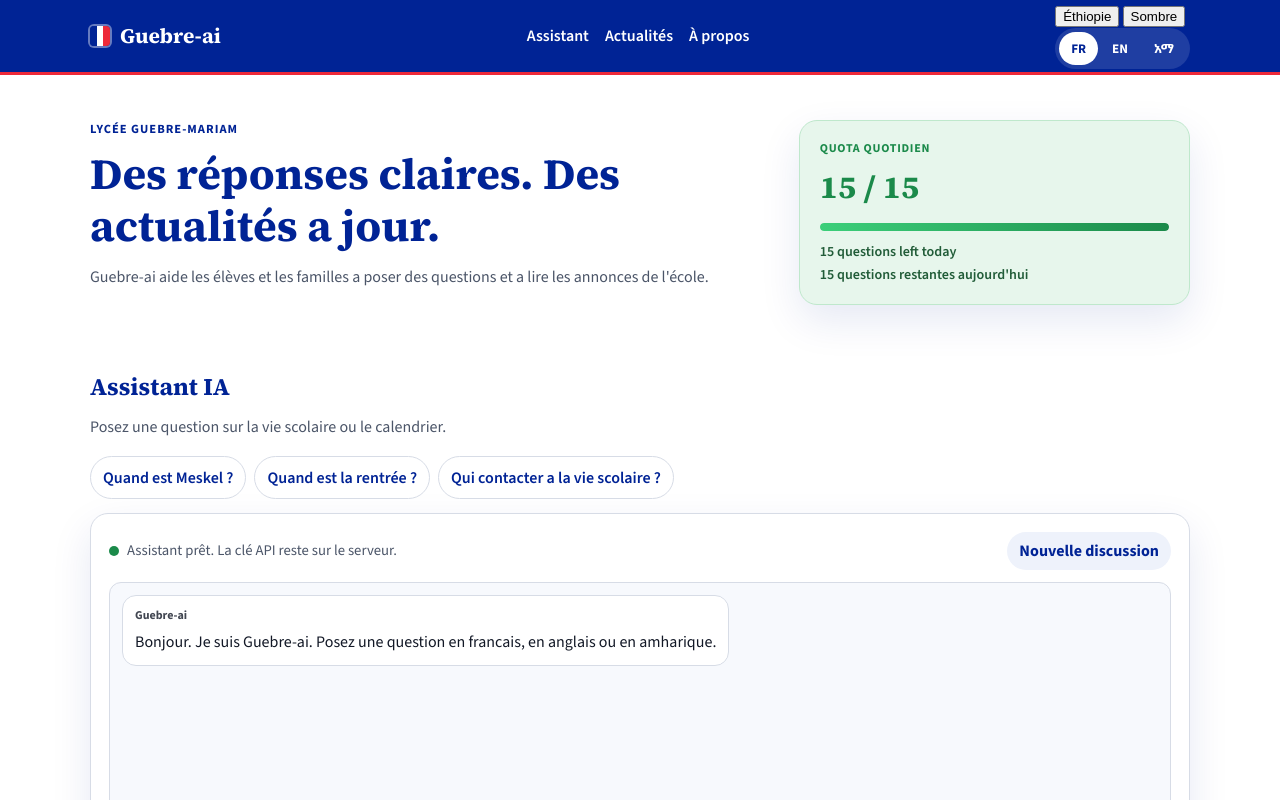
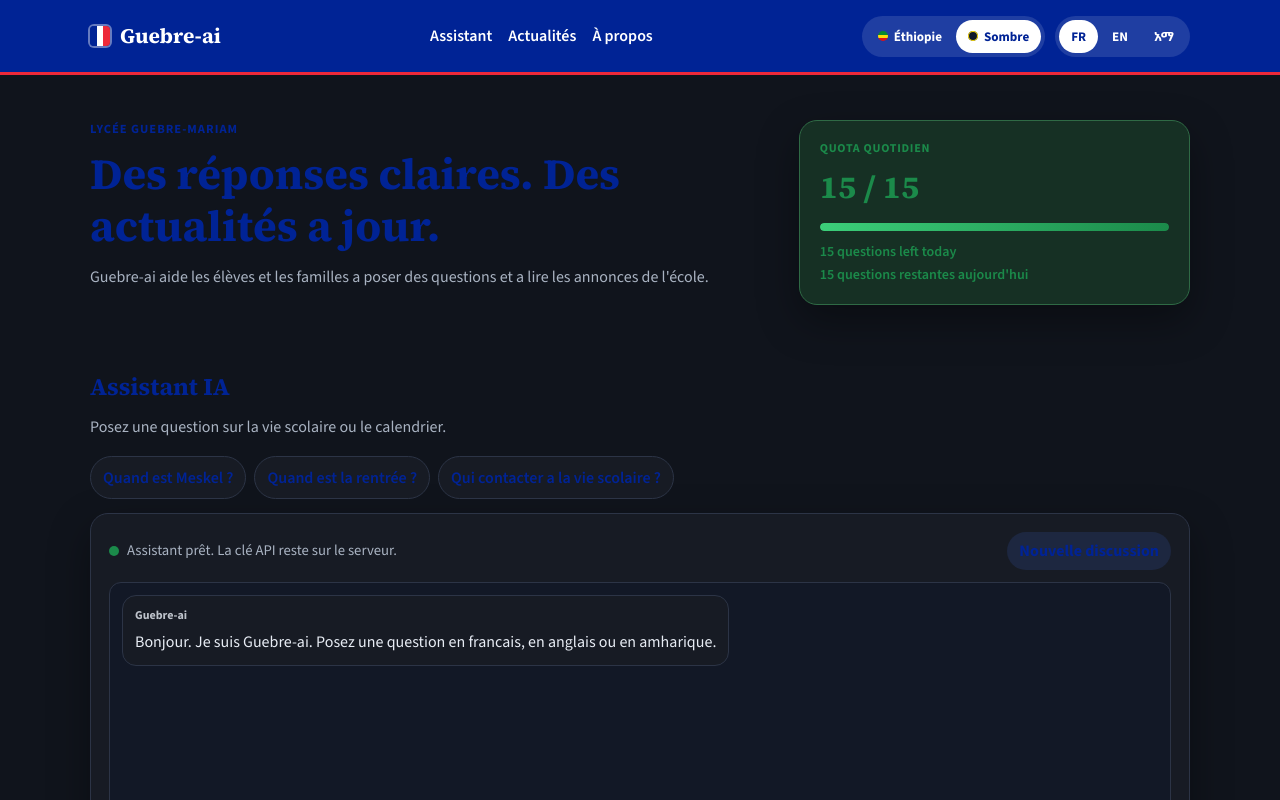
Before and after one commit to aarondanieltesfaye-crypto/Guebre-ai, a website: page index.html in a window 1280 px wide. Both pictures are taken after a click on the button "Sombre". Shown: the top 800 px of the page. Drawn offline with nearby package versions, Linux system fonts and the light colour scheme.

Commit message:
CSS des thèmes Éthiopie (vert) et sombre

```diff
--- a/styles.css
+++ b/styles.css
@@ -9,9 +9,48 @@
   --vert: #1b8a4a;
   --vert-soft: #e7f6ec;
   --ambre: #b45309;
+  --or: #fcdd09;
+  --page: #ffffff;
+  --wash: #e8edfb;
+  --chat-bg: #f7f9fd;
   --shadow: 0 16px 40px rgba(0, 35, 149, 0.1);
+  --header-line: #ed2939;
   --radius: 18px;
   --max: 1100px;
+}
+html[data-palette="et"] {
+  --bleu: #078930;
+  --rouge: #da121a;
+  --soft-blue: #e7f6ec;
+  --wash: #e8f6e4;
+  --chat-bg: #f3faf4;
+  --shadow: 0 16px 40px rgba(7, 137, 48, 0.12);
+  --header-line: #fcdd09;
+  --vert: #078930;
+  --vert-soft: #e7f6ec;
+}
+html[data-mode="dark"] {
+  --blanc: #171b24;
+  --ink: #e8edf5;
+  --muted: #a9b3c2;
+  --line: #2c3446;
+  --soft-blue: #1d2740;
+  --page: #10141c;
+  --wash: #1a2233;
+  --chat-bg: #121826;
+  --shadow: 0 16px 40px rgba(0, 0, 0, 0.35);
+  --vert-soft: #163024;
+}
+html[data-palette="et"][data-mode="dark"] {
+  --blanc: #142018;
+  --ink: #e8f3ea;
+  --muted: #a9c4b0;
+  --line: #2a4633;
+  --soft-blue: #1a3322;
+  --page: #0d1610;
+  --wash: #132418;
+  --chat-bg: #101c14;
+  --vert-soft: #163024;
 }
 * { box-sizing: border-box; }
 html { scroll-behavior: smooth; }
@@ -19,25 +58,32 @@ body {
   margin: 0;
   font-family: "Source Sans 3", "Noto Sans Ethiopic", "Segoe UI", sans-serif;
   color: var(--ink);
-  background: radial-gradient(1200px 400px at 10% -10%, #e8edfb 0%, transparent 50%), var(--blanc);
+  background: radial-gradient(1200px 400px at 10% -10%, var(--wash) 0%, transparent 50%), var(--page);
   line-height: 1.6;
+  transition: background 0.25s ease, color 0.25s ease;
 }
 a { color: var(--bleu); }
 .container { width: min(var(--max), calc(100% - 32px)); margin-inline: auto; }
-.skip-link { position: absolute; left: 12px; top: -40px; background: var(--bleu); color: var(--blanc); padding: 8px 12px; z-index: 30; }
+.skip-link { position: absolute; left: 12px; top: -40px; background: var(--bleu); color: #fff; padding: 8px 12px; z-index: 30; }
 .skip-link:focus { top: 12px; }
 .sr-only { position: absolute; width: 1px; height: 1px; overflow: hidden; clip: rect(0, 0, 0, 0); }
-.site-header { background: var(--bleu); color: var(--blanc); position: sticky; top: 0; z-index: 10; box-shadow: 0 3px 0 var(--rouge); }
+.site-header { background: var(--bleu); color: #fff; position: sticky; top: 0; z-index: 10; box-shadow: 0 3px 0 var(--header-line); }
 .header-inner { display: flex; align-items: center; justify-content: space-between; min-height: 72px; gap: 12px; flex-wrap: wrap; }
-.brand { display: flex; align-items: center; gap: 10px; color: var(--blanc); text-decoration: none; font-weight: 700; }
-.brand-mark { width: 20px; height: 20px; border-radius: 4px; background: linear-gradient(90deg, var(--bleu) 33%, var(--blanc) 33% 66%, var(--rouge) 66%); box-shadow: 0 0 0 2px rgba(255,255,255,0.4); }
+.header-tools { display: flex; align-items: center; gap: 10px; flex-wrap: wrap; }
+.brand { display: flex; align-items: center; gap: 10px; color: #fff; text-decoration: none; font-weight: 700; }
+.brand-mark { width: 20px; height: 20px; border-radius: 4px; background: linear-gradient(90deg, #002395 33%, #fff 33% 66%, #ed2939 66%); box-shadow: 0 0 0 2px rgba(255,255,255,0.4); }
+html[data-palette="et"] .brand-mark { background: linear-gradient(180deg, #078930 0 33%, #fcdd09 33% 66%, #da121a 66%); }
 .brand-name { font-family: "Source Serif 4", Georgia, serif; font-size: 1.3rem; }
 .main-nav { display: flex; gap: 16px; }
-.main-nav a { color: var(--blanc); text-decoration: none; font-weight: 600; }
+.main-nav a { color: #fff; text-decoration: none; font-weight: 600; }
 .main-nav a:hover { text-decoration: underline; text-underline-offset: 4px; }
-.lang-switch { display: flex; background: rgba(255,255,255,0.12); border-radius: 999px; padding: 4px; gap: 2px; }
-.lang-btn { border: 0; background: transparent; color: var(--blanc); font: inherit; font-weight: 700; font-size: 0.82rem; padding: 6px 12px; border-radius: 999px; cursor: pointer; }
-.lang-btn[aria-pressed="true"] { background: var(--blanc); color: var(--bleu); }
+.lang-switch, .theme-switch { display: flex; background: rgba(255,255,255,0.12); border-radius: 999px; padding: 4px; gap: 2px; }
+.lang-btn, .theme-btn { border: 0; background: transparent; color: #fff; font: inherit; font-weight: 700; font-size: 0.82rem; padding: 6px 12px; border-radius: 999px; cursor: pointer; }
+.theme-btn { display: inline-flex; align-items: center; gap: 6px; }
+.lang-btn[aria-pressed="true"], .theme-btn[aria-pressed="true"] { background: #fff; color: var(--bleu); }
+.theme-dot { width: 10px; height: 10px; border-radius: 50%; display: inline-block; }
+.theme-dot.et { background: linear-gradient(180deg, #078930 0 40%, #fcdd09 40% 70%, #da121a 70%); }
+.theme-dot.dark { background: #0f172a; box-shadow: inset 0 0 0 1px #fcdd09; }
 .hero { padding: 48px 0 28px; }
 .hero-grid { display: grid; grid-template-columns: 1.4fr 0.8fr; gap: 24px; align-items: stretch; }
 .eyebrow { margin: 0 0 8px; color: var(--bleu); font-weight: 700; letter-spacing: 0.08em; text-transform: uppercase; font-size: 0.78rem; }
@@ -45,8 +91,11 @@ h1, h2, h3 { font-family: "Source Serif 4", "Noto Sans Ethiopic", Georgia, serif
 h1 { font-size: clamp(1.7rem, 4vw, 2.7rem); color: var(--bleu); }
 .lede { margin: 0; color: var(--muted); max-width: 40rem; }
 .usage-card { background: var(--vert-soft); border: 1px solid #bfe8cc; border-radius: var(--radius); padding: 18px 20px; box-shadow: var(--shadow); display: flex; flex-direction: column; justify-content: center; }
+html[data-mode="dark"] .usage-card { border-color: #2f6a45; }
 .usage-card.is-low { background: #fff7ed; border-color: #f6d7b0; }
 .usage-card.is-empty { background: #fff4f4; border-color: #f3c1c5; }
+html[data-mode="dark"] .usage-card.is-low { background: #2a2114; }
+html[data-mode="dark"] .usage-card.is-empty { background: #2a1518; }
 .usage-kicker { margin: 0; font-size: 0.75rem; font-weight: 700; letter-spacing: 0.06em; text-transform: uppercase; color: var(--vert); }
 .usage-card.is-low .usage-kicker { color: var(--ambre); }
 .usage-card.is-empty .usage-kicker { color: var(--rouge); }
@@ -55,9 +104,7 @@ h1 { font-size: clamp(1.7rem, 4vw, 2.7rem); color: var(--bleu); }
 .usage-card.is-empty .usage-count { color: var(--rouge); }
 .usage-track { height: 8px; background: rgba(27, 138, 74, 0.18); border-radius: 99px; overflow: hidden; margin-bottom: 10px; }
 .usage-fill { display: block; height: 100%; width: 100%; background: linear-gradient(90deg, #3ccf7a, var(--vert)); border-radius: 99px; transition: width 0.35s ease; }
-.usage-en, .usage-fr { margin: 0; font-size: 0.88rem; color: #215c38; font-weight: 600; }
-.usage-card.is-low .usage-en, .usage-card.is-low .usage-fr { color: var(--ambre); }
-.usage-card.is-empty .usage-en, .usage-card.is-empty .usage-fr { color: var(--rouge); }
+.usage-en, .usage-fr { margin: 0; font-size: 0.88rem; color: var(--vert); font-weight: 600; }
 .assistant-section, .news-section, .about-section { padding: 40px 0; }
 .section-heading { margin-bottom: 16px; }
 .section-heading h2 { color: var(--bleu); }
@@ -73,16 +120,18 @@ h1 { font-size: clamp(1.7rem, 4vw, 2.7rem); color: var(--bleu); }
 .status-dot.error, .status-dot.missing { background: var(--rouge); }
 .api-status { margin: 0; color: var(--muted); font-size: 0.92rem; flex: 1; }
 .btn-ghost { border: 0; background: var(--soft-blue); color: var(--bleu); font: inherit; font-weight: 700; border-radius: 999px; padding: 6px 12px; cursor: pointer; }
-.chat-log { min-height: 260px; max-height: 420px; overflow-y: auto; padding: 12px; background: #f7f9fd; border: 1px solid var(--line); border-radius: 12px; display: flex; flex-direction: column; gap: 10px; }
+.chat-log { min-height: 260px; max-height: 420px; overflow-y: auto; padding: 12px; background: var(--chat-bg); border: 1px solid var(--line); border-radius: 12px; display: flex; flex-direction: column; gap: 10px; }
 .message { max-width: min(82%, 640px); padding: 10px 12px; border-radius: 14px; white-space: pre-wrap; animation: rise 0.25s ease; }
 @keyframes rise { from { opacity: 0; transform: translateY(6px); } to { opacity: 1; transform: none; } }
-.message.user { align-self: flex-end; background: var(--bleu); color: var(--blanc); }
+.message.user { align-self: flex-end; background: var(--bleu); color: #fff; }
 .message.assistant { align-self: flex-start; background: var(--blanc); border: 1px solid var(--line); }
 .message.system { align-self: stretch; background: #fff4f4; border: 1px solid #f3c1c5; color: #7a121c; }
+html[data-mode="dark"] .message.system { background: #2a1518; border-color: #7a121c; color: #ffc9cf; }
 .message .label { display: block; font-size: 0.75rem; font-weight: 700; margin-bottom: 4px; opacity: 0.8; }
 .chat-form { display: grid; grid-template-columns: 1fr auto; gap: 10px; margin-top: 12px; }
-.chat-form textarea { width: 100%; border: 1px solid var(--line); border-radius: 12px; padding: 10px 12px; font: inherit; min-height: 52px; resize: vertical; }
-.btn-primary { background: var(--rouge); color: var(--blanc); border: 0; border-radius: 12px; padding: 0 18px; font: inherit; font-weight: 700; cursor: pointer; min-height: 52px; }
+.chat-form textarea { width: 100%; border: 1px solid var(--line); border-radius: 12px; padding: 10px 12px; font: inherit; min-height: 52px; resize: vertical; background: var(--blanc); color: var(--ink); }
+.btn-primary { background: var(--rouge); color: #fff; border: 0; border-radius: 12px; padding: 0 18px; font: inherit; font-weight: 700; cursor: pointer; min-height: 52px; }
+html[data-palette="et"] .btn-primary { box-shadow: 0 0 0 2px var(--or); }
 .btn-primary:hover { filter: brightness(0.96); }
 .btn-primary:disabled { opacity: 0.55; cursor: not-allowed; }
 .articles-grid { display: grid; grid-template-columns: repeat(auto-fit, minmax(250px, 1fr)); gap: 16px; }
@@ -95,11 +144,11 @@ h1 { font-size: clamp(1.7rem, 4vw, 2.7rem); color: var(--bleu); }
 .more-btn { margin-top: auto; align-self: flex-start; border: 0; background: none; color: var(--rouge); font: inherit; font-weight: 700; cursor: pointer; padding: 8px 0; }
 .about-card { padding: 24px; }
 .about-card h2 { color: var(--bleu); }
-.site-footer { background: var(--bleu); color: var(--blanc); padding: 22px 0; border-top: 4px solid var(--rouge); }
+.site-footer { background: var(--bleu); color: #fff; padding: 22px 0; border-top: 4px solid var(--header-line); }
 .site-footer p { margin: 0; font-size: 0.92rem; }
 .modal { position: fixed; inset: 0; background: rgba(18, 24, 38, 0.45); display: grid; place-items: center; z-index: 40; padding: 16px; }
 .modal[hidden] { display: none; }
-.modal-card { background: var(--blanc); border-radius: var(--radius); max-width: 560px; width: 100%; padding: 22px; box-shadow: var(--shadow); position: relative; animation: rise 0.2s ease; }
+.modal-card { background: var(--blanc); color: var(--ink); border-radius: var(--radius); max-width: 560px; width: 100%; padding: 22px; box-shadow: var(--shadow); position: relative; animation: rise 0.2s ease; }
 .modal-close { position: absolute; top: 12px; right: 12px; border: 0; background: var(--soft-blue); color: var(--bleu); border-radius: 999px; padding: 6px 12px; font: inherit; font-weight: 700; cursor: pointer; }
 @media (max-width: 800px) {
   .hero-grid { grid-template-columns: 1fr; }
```
